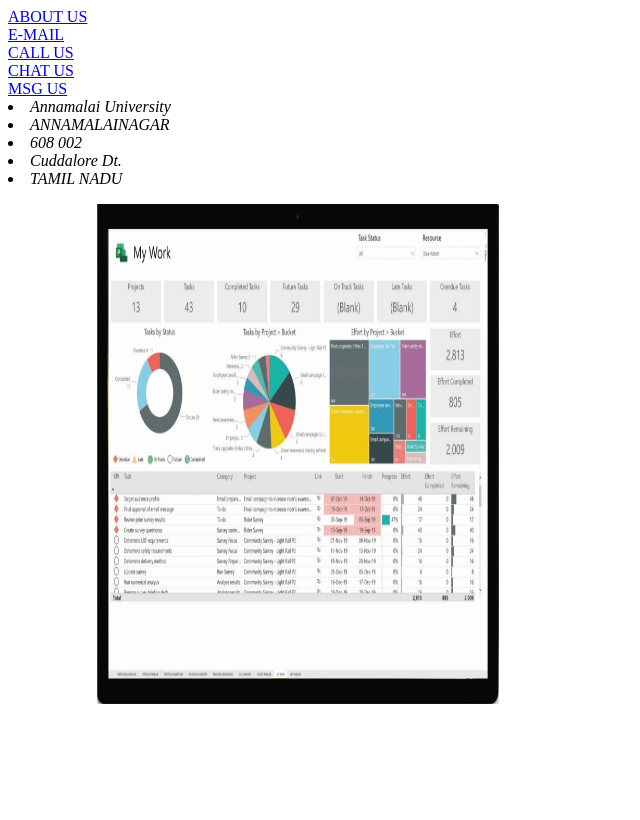
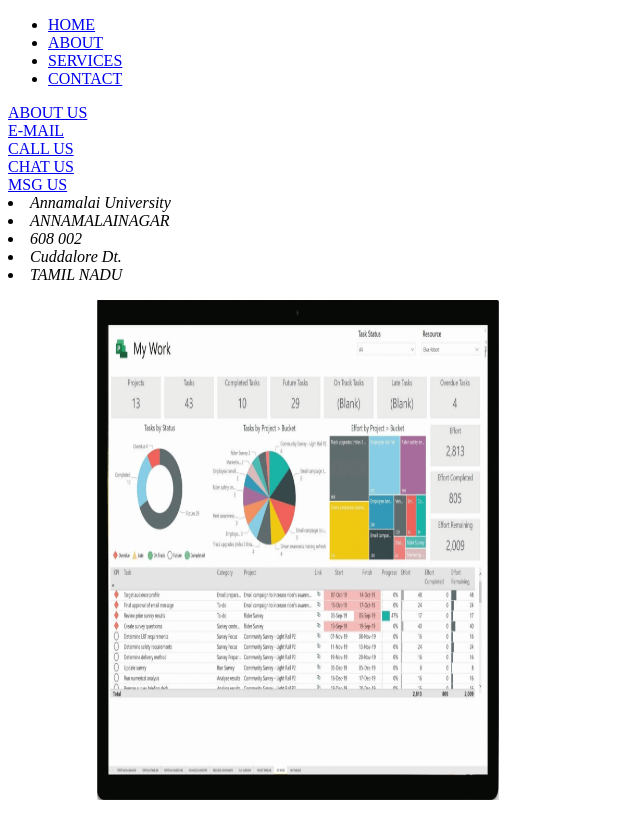
Before and after one commit to swathini222-sys/Project, a plain HTML site: page About1.html in a window 1280 px wide. Shown: the whole page, without its empty margins (0-640 px from the left). Drawn offline with Linux system fonts and the light colour scheme.

Commit message:
Update About1.html

```diff
--- a/About1.html
+++ b/About1.html
@@ -6,6 +6,14 @@
     <title>Document</title>
 </head>
 <body>
+      <nav class="navbar">
+        <ul>
+            <li><a href="Project 1.html" class="active">HOME</a></li>
+            <li><a href="About1.html" class="active:">ABOUT</a></li>
+            <li><a href="Services1.html">SERVICES</a></li>
+            <li><a href="Contact1.html">CONTACT</a></li>
+        </ul>
+    </nav>
     <a href="https://www.annamalaiuniversity.ac.in/aucoe/">ABOUT US</a></br>
     <a href="mailto:auddegrievance@gmail.com">E-MAIL</a><br>
     <a href="tel:+91 88070 10881,">CALL US</a><br>
@@ -24,4 +32,5 @@
     </figure>
 
     </body>
+
    </html>
```
